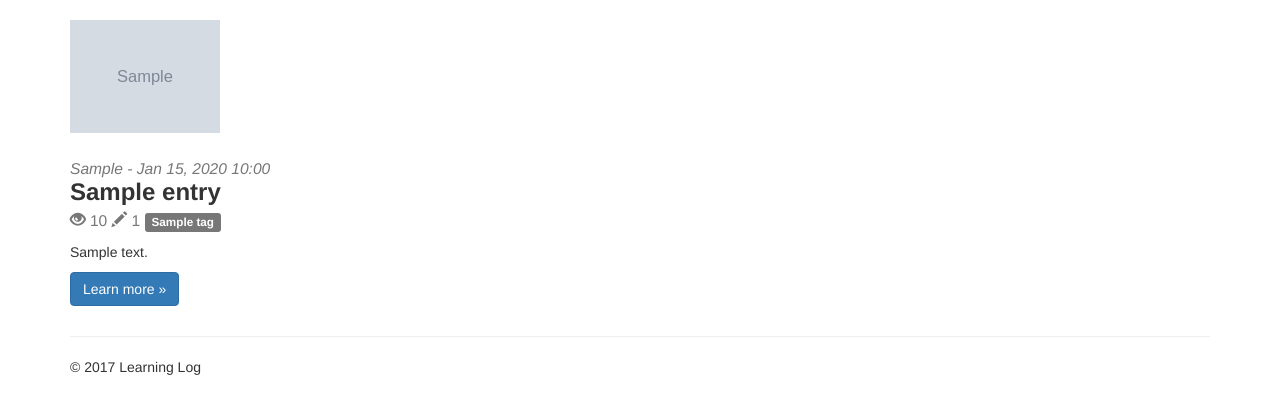
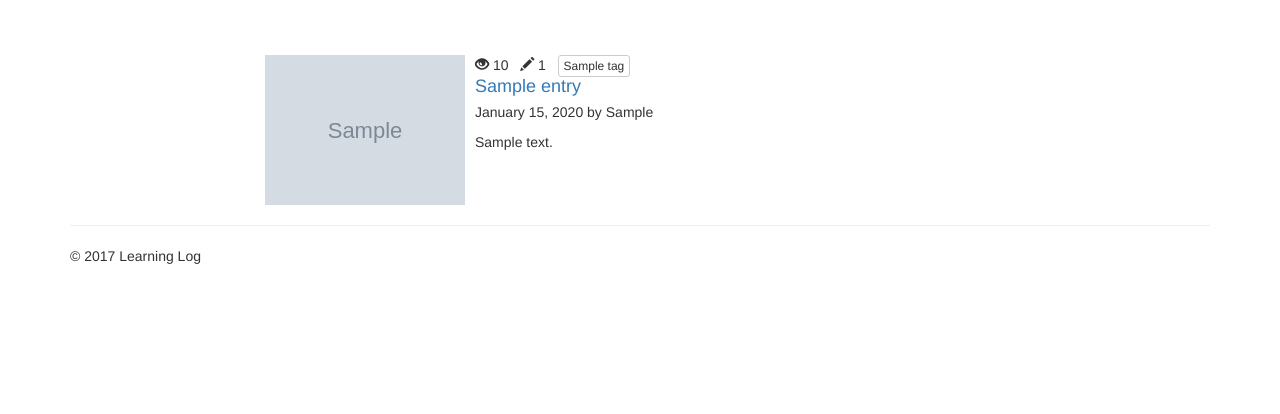
Before and after one commit to roman985475612/learning-log, a Django app: page /entries/newest/ in a window 1280 px wide. Shown: the part 51-465 px from the top of the page. Run offline with Django 3.2, Linux system fonts and the light colour scheme; tables that the repository leaves empty hold one stand-in row (values such as "Sample post"); grey boxes marked "Sample" are stand-in pictures; some libraries are stand-ins or nearby versions.

Commit message:
(1) Task #11 - Align the entry preview on the grid - is complete

```diff
--- a/learning_logs/templates/learning_logs/entry_list_snippet.html
+++ b/learning_logs/templates/learning_logs/entry_list_snippet.html
@@ -1,26 +1,35 @@
 {% load staticfiles %}
 
-<div class="col-xs-12 col-sm-6 col-md-4 col-lg-3">
-  {% if entry.image %}
-    <img src="{{ entry.image.url }}" alt="{{ entry.title }}" class="media-object img-responsive" height="130px" width="150px">
-  {% else %}
-    <img src="{% static 'img/photo_not_found.jpg' %}" alt="photo_not_found" class="media-object img-thumbnail" width="150px">
-  {% endif %}
-  <h3>
-    <div>
-      <small><i>{{ entry.owner|title }} - {{ entry.date_added|date:'M d, Y H:i' }}</i></small>
+<div class="row">
+<div class="col-sm-7 col-sm-offset-2">
+  <br>
+  <div class="media">
+
+    <div class="media-left">
+      <a href="{% url 'learning_logs:entry' entry.slug %}">
+        {% if entry.image %}
+          <img src="{{ entry.image.url }}" alt="{{ entry.title }}" class="media-object" height="150" width="200">
+        {% else %}
+          <img src="{% static 'img/photo_not_found.jpg' %}" alt="photo_not_found" class="media-object" height="150" width="200">
+        {% endif %}
+      </a>
     </div>
-    <b>{{ entry.title }}</b>
-    <div>
-      <small>
-        <span class="glyphicon glyphicon-eye-open"></span> {{ entry.views }}
-        <span class="glyphicon glyphicon-pencil"></span> {{ entry.comment_set.all.count }}
-        {% for tag in entry.tag.all %}
-          <span class="label label-{{ tag.color }}">{{ tag.title }}</span>
-        {% endfor %}
-      </small>
+
+    <div class="media-body">
+      <span class="glyphicon glyphicon-eye-open"></span> {{ entry.views }}&nbsp;&nbsp;
+      <span class="glyphicon glyphicon-pencil"></span> {{ entry.comment_set.all.count }}&nbsp;&nbsp;
+      {% for tag in entry.tag.all %}
+        <a href="{% url 'learning_logs:entry_tag' tag.slug %}" class="btn btn-default btn-xs">{{ tag.title }}</a>&nbsp;
+      {% endfor %}
+
+      <a href="{% url 'learning_logs:entry' entry.slug %}"><h4 class="media-heading">{{ entry.title }}</h4></a>
+
+      {{ entry.date_added|date:'F d, Y' }} by {{ entry.owner|title }}
+
+      <p>{{ entry.text|linebreaks|truncatewords:30 }}</p>
     </div>
-  </h3>
-  <p>{{ entry.text|linebreaks|truncatewords:15 }}</p>
-  <p><a class="btn btn-primary" href="{% url 'learning_logs:entry' entry.slug %}" role="button">Learn more &raquo;</a></p>
-</div> <!-- end col -->
+
+  </div>
+
+</div>
+</div>
--- a/learning_logs/templates/learning_logs/newest_entry_list.html
+++ b/learning_logs/templates/learning_logs/newest_entry_list.html
@@ -1,16 +1,12 @@
 {% extends 'base.html' %}
 {% load staticfiles %}
 
-{% block title %}New{% endblock %}
-
 {% block content %}
 
-  <div class="row">
     {% for entry in entry_list %}
       {% include 'learning_logs/entry_list_snippet.html' %}
     {% empty %}
       {% include 'learning_logs/no_entry_snippet.html' %}
     {% endfor %}
-  </div>
 
 {% endblock %}
```
